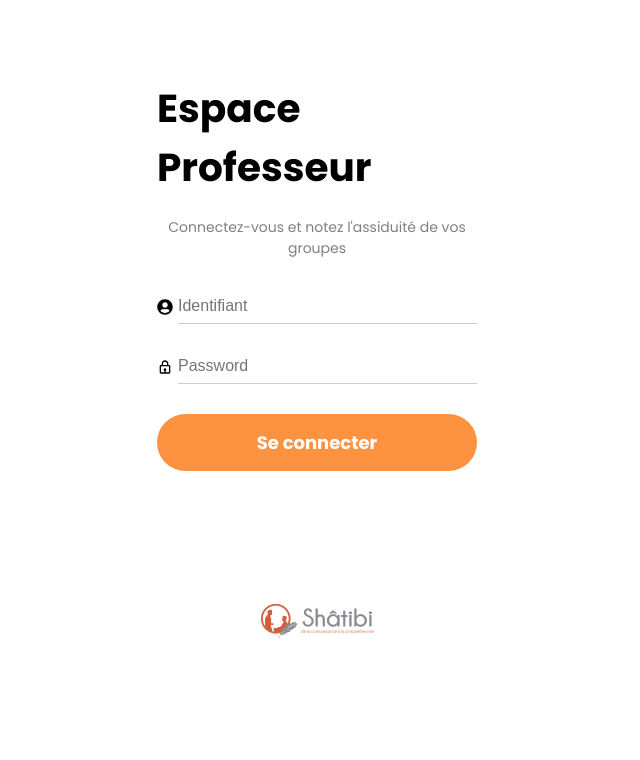
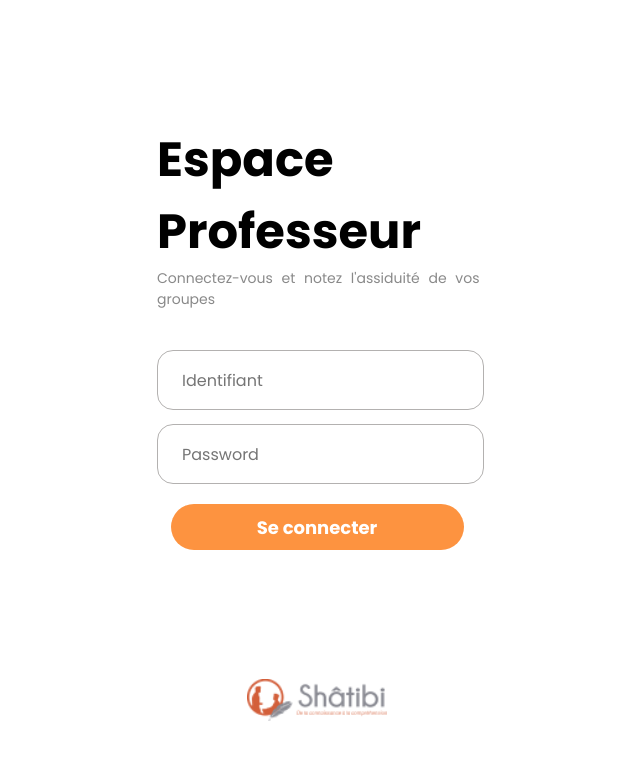
Before and after one commit to BasmaKasmi/reactwebapp, a React (Create React App) app: page / in a window 1280 px wide. Shown: the top 760 px of the page, without its empty margins (323-963 px from the left). Built offline with nearby package versions, Linux system fonts and the light colour scheme.

Commit message:
login page finish

```diff
--- a/src/components/login/Login.css
+++ b/src/components/login/Login.css
@@ -19,70 +19,62 @@
 /* Style for the title */
 .title {
   font-family: "Poppins", Helvetica;
-  font-size: 39px;
+  font-size: 48px;
   font-weight: 700;
   color: #000;
-  margin-bottom: 20px;
+  margin-top: 124px;
   text-align:left;
 }
 
 /* Style for the subtitle */
 .subtitle {
   font-family: "Poppins", Helvetica;
+  color: #898989;
   font-size: 14px;
-  color: rgba(0, 0, 0, 0.5);
   margin-bottom: 30px;
-  text-align: center;
+  width: 325px;
+  word-spacing: 5px;
 }
 
 /* Style for the input container */
 .input-container {
   display: flex;
   align-items: center;
+  border-radius: 50px;
+  border: #b3b1b0;
   margin-bottom: 25px;
-  transition: border-color 0.3s ease;
+  position: relative;
+  top: 10px;
+  margin-bottom: 14px;
 }
 
 .input-container input {
   flex: 1;
   font-size: 16px;
-  padding: 8px 0;
-  border: none;
-  outline: none;
-  border-bottom: 1px solid #ccc;
-}
-
-.input-container:hover {
-  border-color: #666;
-}
-
-/* Style for the icon */
-.icon {
-  margin-right: 5px;
-}
-
-/* Style for the input field */
-.input-field {
-  flex: 1;
-  font-size: 16px;
-  padding: 8px 0;
-  border: none;
-  outline: none;
+  font-family: "Poppins", Helvetica;
+  padding: 20px;
+  border-radius: 16px;
+  border: 1px solid #b3b1b0;
+  height: 60px;
+  width: 327px;
+  padding-left: 24px;
 }
 
 
 /* Style for the login button */
 .login-button {
   display: block;
-  width: 100%;
-  padding: 15px;
+  width: 293px;
+  height: 46px;
+  padding: 10px;
   border-radius: 80px;
   margin: 30px auto;
+  font-family: "Poppins", Helvetica;
   text-align: center;
   font-weight: 700;
   font-size: 18px;
-  color: #fff;
-  background-color: #FD9340;
+  color: #FFFFFF;
+  background-color: #fd9340;
   transition: background-color 0.3s ease;
 }
 
@@ -101,9 +93,10 @@
 
 /* Style for the image */
 .image {
-  max-width: 100%;
-  height: auto;
   object-fit: contain;
+  height: 100px;
+  width: 140px;
+  align-items: center;
 }
 
 /* Responsive styles for small screens */
--- a/src/components/login/Login.jsx
+++ b/src/components/login/Login.jsx
@@ -2,13 +2,11 @@
 import React from 'react';
 import { Link } from 'react-router-dom';
 import './Login.css';
-import { FaUserCircle } from 'react-icons/fa';
-import { BiLock } from 'react-icons/bi';
 
 // Déclaration du composant fonctionnel Login
 const Login = () => {
   return (
-    <center className="safe-area">
+    <div className="safe-area">
       <div className="login-container">
       {/* Titre de la page */}
         <h1 className="title">Espace Professeur</h1>
@@ -16,12 +14,10 @@ const Login = () => {
         <p className="subtitle">Connectez-vous et notez l'assiduité de vos groupes</p>
         {/* Champ d'entrée pour l'identifiant */}
         <div className="input-container">
-          <FaUserCircle className="icon alternate-email-icon"/>
           <input className="input-field" type="text" placeholder="Identifiant" />
         </div>
         {/* Champ d'entrée pour le mot de passe */}
         <div className="input-container">
-          <BiLock className="icon lock-icon"/>
           <input className="input-field" type="password" placeholder="Password" />
           {/* Bouton pour mot de passe oublié */}
         </div>
@@ -32,7 +28,7 @@ const Login = () => {
           <img className="image" src={require('../../assets/logo shatibi.png')} alt="ShatibiPic" />
         </div>
       </div>
-    </center>
+    </div>
   );
 };
 
```
